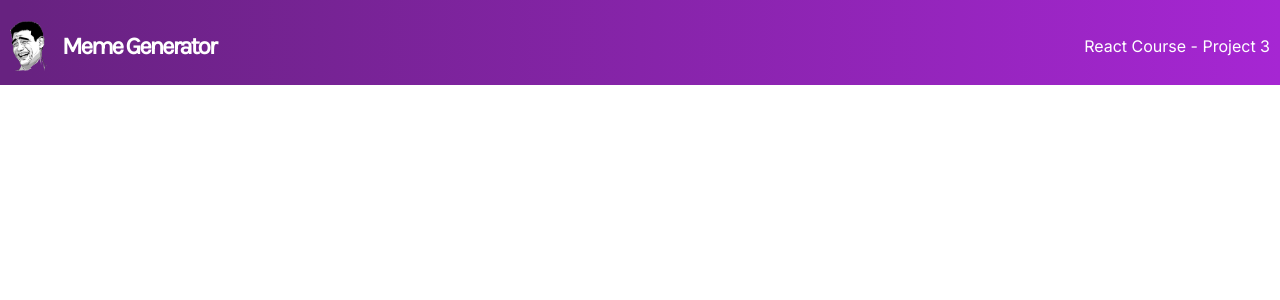
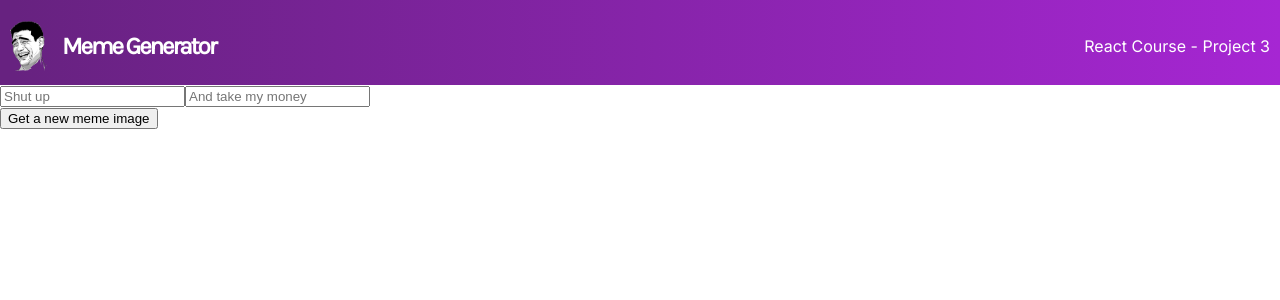
Before and after one commit to JamesHanovnikian/meme-generator, a React (Create React App) app: page / in a window 1280 px wide. Shown: the top 300 px of the page. Built offline with nearby package versions, Linux system fonts and the light colour scheme; a web font is replaced by a local one.

Commit message:
add inputs to meme components

```diff
--- a/src/App.js
+++ b/src/App.js
@@ -1,11 +1,13 @@
 import logo from './logo.svg';
 import './App.css';
 import Header from './components/Header.js'
+import Meme from './components/Meme.js'
 
 function App() {
   return (
     <div className="App">
       <Header />
+      <Meme />
     </div>
   );
 }
--- /dev/null
+++ b/src/components/Meme.js
@@ -0,0 +1,16 @@
+import React from 'react'
+
+export default function Meme() {
+
+
+  return (
+    <section className="meme">
+      <div className="meme-inputs">
+        <input placeholder="Shut up" type="text" />
+        <input placeholder="And take my money" type="text" />
+      </div>
+
+      <button> Get a new meme image </button>
+    </section>
+  )
+}
```
